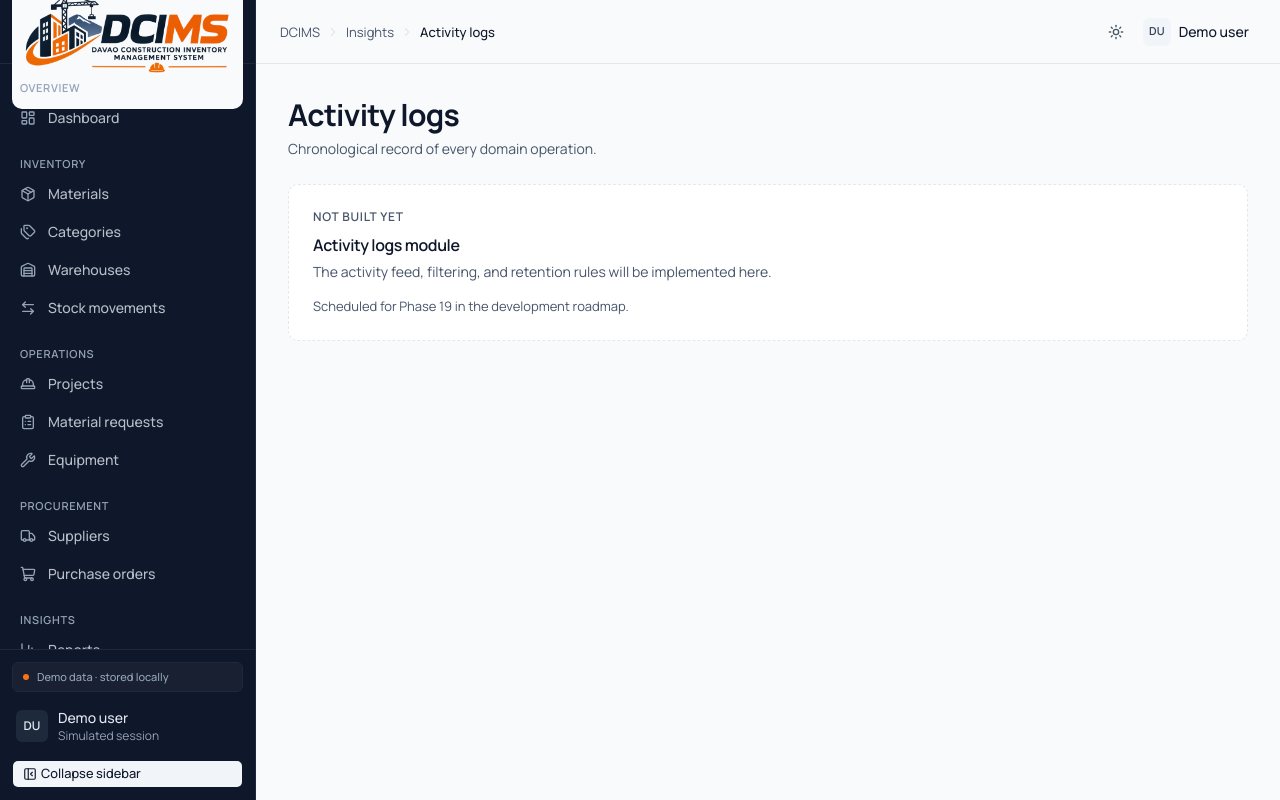
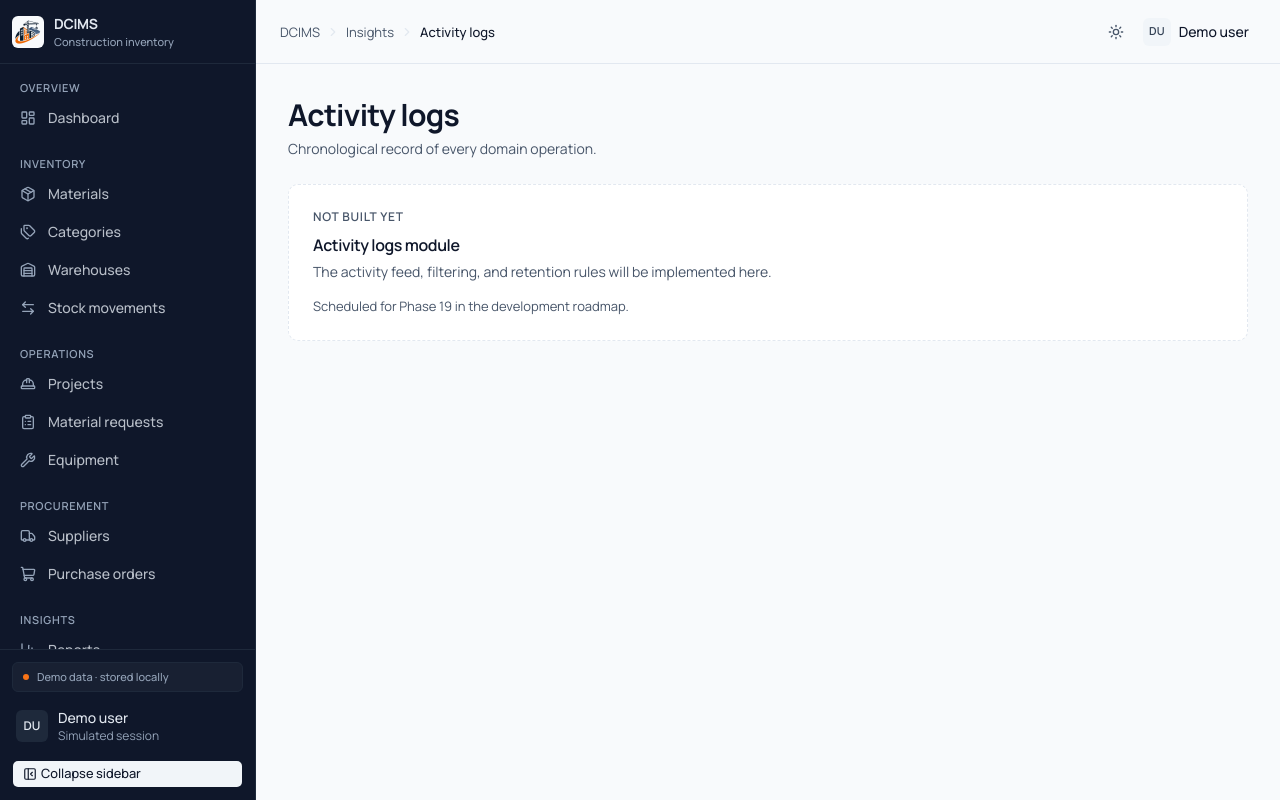
Before and after one commit to WenDEVLIFE/dcims, a Next.js app: page /activity-logs in a window 1280 px wide. Built offline with nearby package versions, Linux system fonts and the light colour scheme.

Commit message:
feat: replace Logo component with BrandLockup in MobileNav and Sidebar

```diff
--- /dev/null
+++ b/src/components/layout/brand-lockup.tsx
@@ -0,0 +1,49 @@
+import Image from "next/image";
+import Link from "next/link";
+
+import brandIcon from "../../../public/dcims-icon.png";
+import { HOME_ROUTE } from "@/constants/navigation";
+import { cn } from "@/lib/utils";
+
+interface BrandLockupProps {
+  collapsed?: boolean;
+  onNavigate?: () => void;
+}
+
+/**
+ * Navigation lockup: the approved square brand mark paired with the wordmark
+ * set in the brand typeface. The full illustrated logo asset carries a tagline
+ * that cannot stay legible inside a 64px rail, so the rail uses this lockup and
+ * keeps the original artwork intact for surfaces with room for it.
+ */
+export function BrandLockup({ collapsed = false, onNavigate }: BrandLockupProps) {
+  return (
+    <Link
+      href={HOME_ROUTE}
+      onClick={onNavigate}
+      aria-label="DCIMS dashboard"
+      className={cn(
+        "flex min-w-0 items-center gap-2.5 rounded-md transition-opacity duration-150 ease-out motion-reduce:transition-none",
+        "hover:opacity-90 focus-visible:ring-2 focus-visible:ring-sidebar-ring focus-visible:ring-offset-2 focus-visible:ring-offset-sidebar focus-visible:outline-none",
+        collapsed && "justify-center",
+      )}
+    >
+      <Image
+        src={brandIcon}
+        alt=""
+        aria-hidden="true"
+        priority
+        sizes="32px"
+        className="size-8 shrink-0 rounded-[0.375rem] object-contain"
+      />
+      <span className={cn("flex min-w-0 flex-col", collapsed && "sr-only")}>
+        <span className="truncate font-heading text-sm leading-5 font-bold tracking-tight text-sidebar-foreground">
+          DCIMS
+        </span>
+        <span className="truncate text-[0.6875rem] leading-4 font-medium text-sidebar-muted">
+          Construction inventory
+        </span>
+      </span>
+    </Link>
+  );
+}
--- a/src/components/layout/mobile-nav.tsx
+++ b/src/components/layout/mobile-nav.tsx
@@ -1,8 +1,8 @@
 "use client";
 
+import { BrandLockup } from "@/components/layout/brand-lockup";
 import { SidebarNav } from "@/components/layout/sidebar-nav";
 import { DemoBadge } from "@/components/shared/demo-badge";
-import { Logo } from "@/components/shared/logo";
 import {
   Sheet,
   SheetContent,
@@ -27,7 +27,7 @@ export function MobileNav() {
           <SheetDescription className="sr-only">
             Application modules grouped by function.
           </SheetDescription>
-          <Logo decorative priority />
+          <BrandLockup onNavigate={() => setOpen(false)} />
         </SheetHeader>
         <div className="flex-1 overflow-y-auto py-4">
           <SidebarNav onNavigate={() => setOpen(false)} />
--- a/src/components/layout/sidebar.tsx
+++ b/src/components/layout/sidebar.tsx
@@ -1,8 +1,8 @@
 "use client";
 
+import { BrandLockup } from "@/components/layout/brand-lockup";
 import { PanelLeftClose, PanelLeftOpen } from "lucide-react";
 
-import { Logo } from "@/components/shared/logo";
 import { SidebarNav } from "@/components/layout/sidebar-nav";
 import { DemoBadge } from "@/components/shared/demo-badge";
 import { Button } from "@/components/ui/button";
@@ -23,12 +23,11 @@ export function Sidebar() {
     >
       <div
         className={cn(
-          "flex h-16 items-center border-b border-sidebar-border px-3",
-          collapsed ? "justify-center" : "justify-start",
+          "flex h-16 items-center border-b border-sidebar-border",
+          collapsed ? "justify-center px-2" : "px-3",
         )}
       >
-        <Logo variant={collapsed ? "compact" : "full"} decorative priority />
-        <span className="sr-only">DCIMS</span>
+        <BrandLockup collapsed={collapsed} />
       </div>
 
       <div className="flex-1 overflow-y-auto py-4">
--- a/src/components/shared/logo.tsx
+++ b/src/components/shared/logo.tsx
@@ -1,4 +1,6 @@
 import Image from "next/image";
+
+import { cn } from "@/lib/utils";
 import brandLogo from "../../../public/dcims.png";
 import brandIcon from "../../../public/dcims-icon.png";
 
@@ -6,12 +8,19 @@ type LogoProps = {
   variant?: "full" | "compact";
   decorative?: boolean;
   priority?: boolean;
+  className?: string;
 };
 
+/**
+ * Brand artwork. This renders the approved assets as-is; sizing is the
+ * caller's responsibility, since the full logo carries a tagline that needs
+ * generous width to stay legible.
+ */
 export function Logo({
   variant = "full",
   decorative = false,
   priority = false,
+  className,
 }: LogoProps) {
   const compact = variant === "compact";
 
@@ -21,11 +30,12 @@ export function Logo({
       alt={decorative ? "" : "Davao Construction Inventory Management System"}
       sizes={compact ? "48px" : "(max-width: 400px) 100vw, 384px"}
       priority={priority}
-      className={
+      className={cn(
         compact
           ? "size-12 rounded-md object-contain"
-          : "h-auto w-full max-w-sm rounded-card bg-brand-surface object-contain"
-      }
+          : "h-auto w-full max-w-sm rounded-card bg-brand-surface object-contain",
+        className,
+      )}
     />
   );
 }
```
